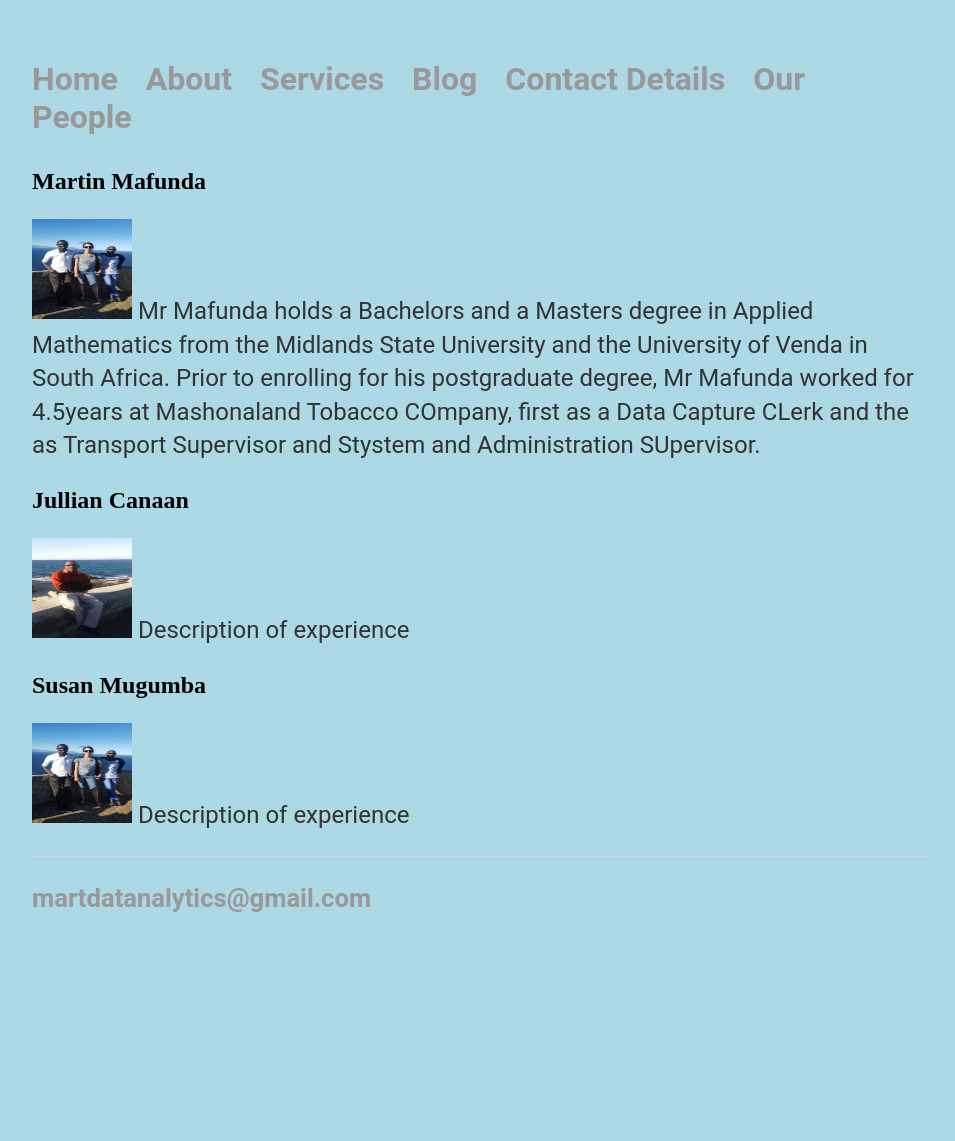
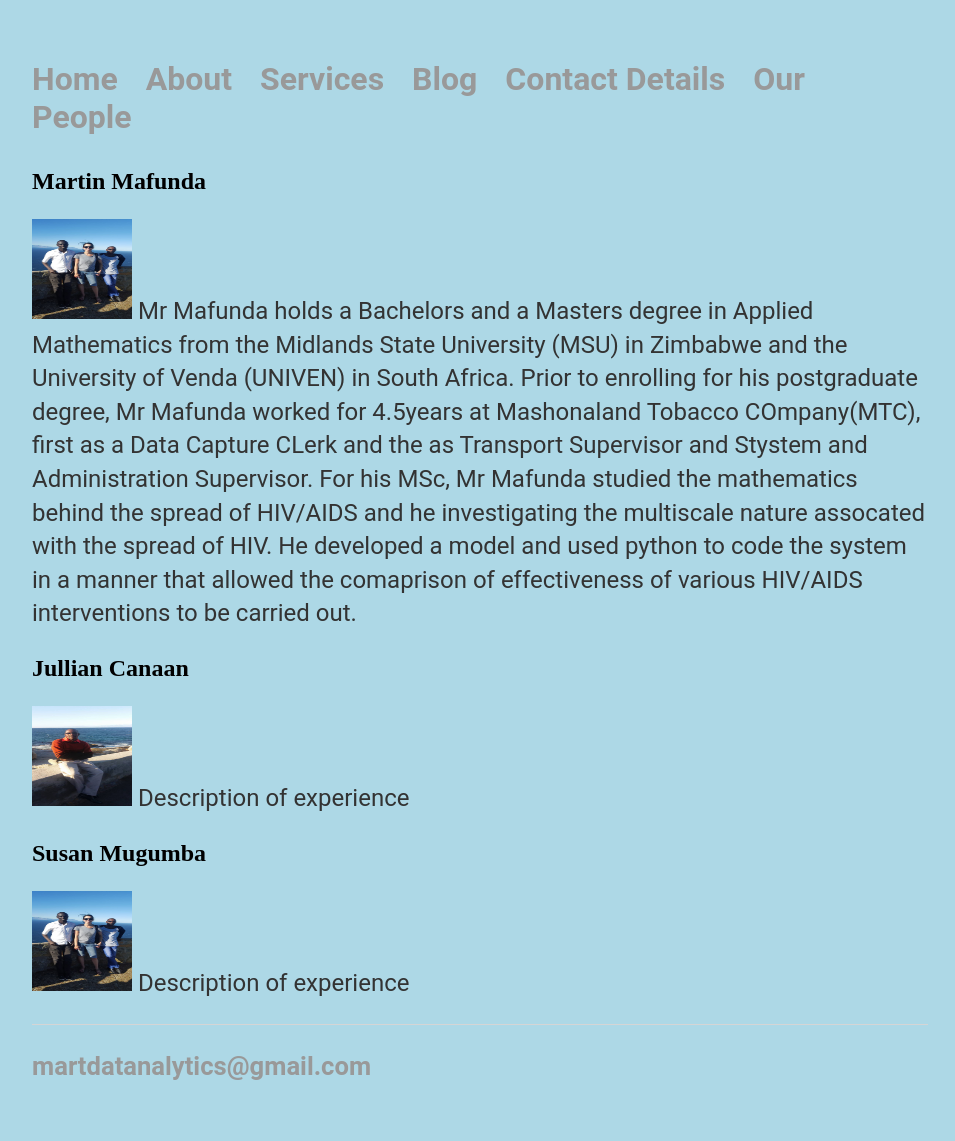
Before and after one commit to martdatanalytics/martdatanalytics.github.io, a Jekyll site: the page built from cv/index.html, in a window 1280 px wide. Shown: the whole page, without its empty margins (160-1115 px from the left). Built offline with Jekyll 4.4.1, drawn with Linux system fonts in a browser that asks for light colours; before the commit the page ends 973 px from its top, so only the background shows below that.

Commit message:
Update index.html

```diff
--- a/cv/index.html
+++ b/cv/index.html
@@ -5,9 +5,11 @@ title: Martin Canaan Mafunda
 <div class="blurb">
 	<h2 style="font-size:1.5em;">Martin Mafunda</h2>
 	<p><img src="/images/Background.jpg",alt="Picture of Martin", width="100", height="100",align="left">
-	Mr Mafunda holds a Bachelors and a Masters degree in Applied Mathematics from the Midlands State University and the University of Venda in South Africa.
-	Prior to enrolling for his postgraduate degree, Mr Mafunda worked for 4.5years at Mashonaland Tobacco COmpany, first as a Data Capture CLerk and the
-	as Transport Supervisor and Stystem and Administration SUpervisor.</p>
+	Mr Mafunda holds a Bachelors and a Masters degree in Applied Mathematics from the Midlands State University (MSU)
+	in Zimbabwe and the University of Venda (UNIVEN) in South Africa. Prior to enrolling for his postgraduate degree, Mr Mafunda worked for 4.5years at Mashonaland Tobacco COmpany(MTC), first as a Data Capture CLerk and the
+	as Transport Supervisor and Stystem and Administration Supervisor. For his MSc, Mr Mafunda studied the mathematics behind the spread of HIV/AIDS
+	and he investigating the multiscale nature assocated with the spread of HIV. He developed a model and used python to code the system in
+	a manner that allowed the comaprison of effectiveness of various HIV/AIDS interventions to be carried out. </p>
 	<h2 style="font-size:1.5em;">Jullian Canaan </h2>
 	<p>
 		<img src="/images/Martin_Canaan1.jpg",alt="Picture of Martin", width="100", height="100",align="left">
```
